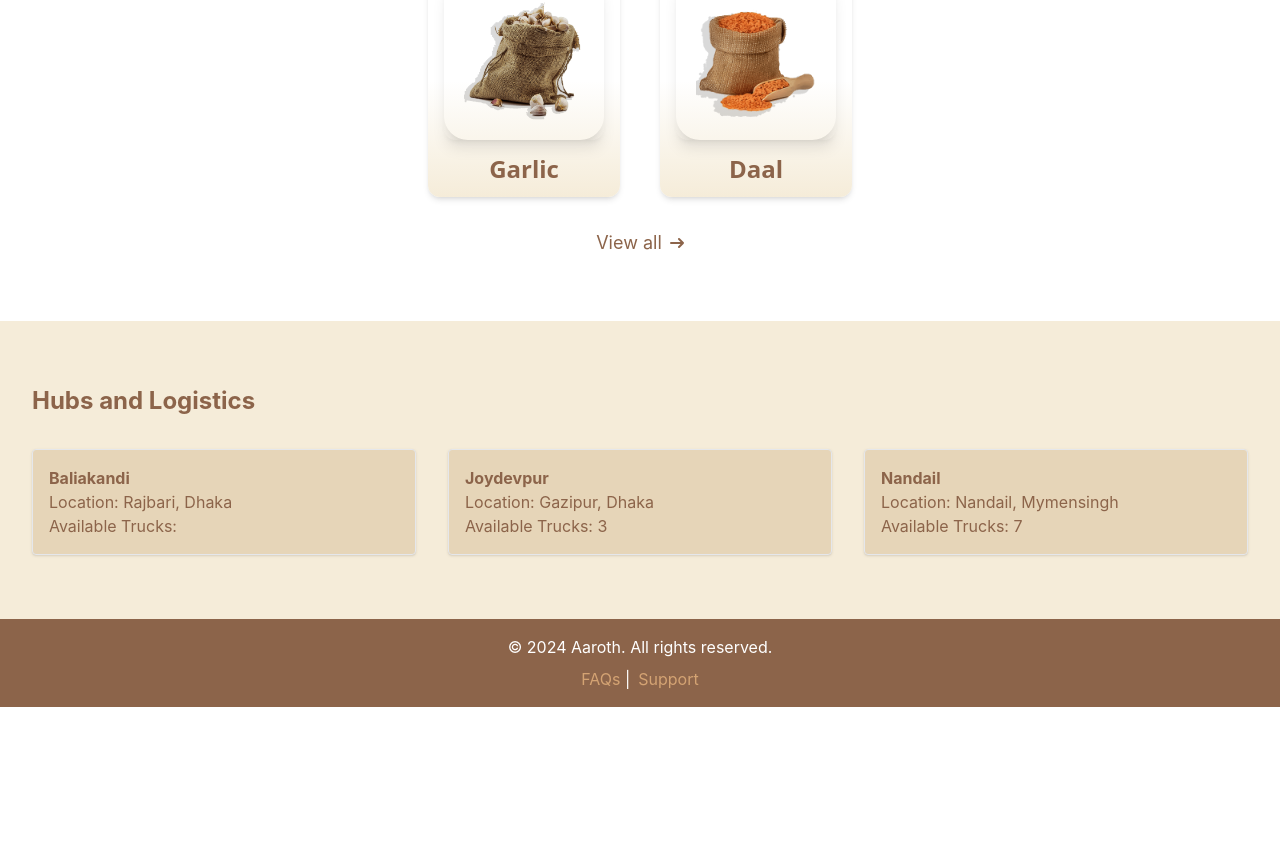
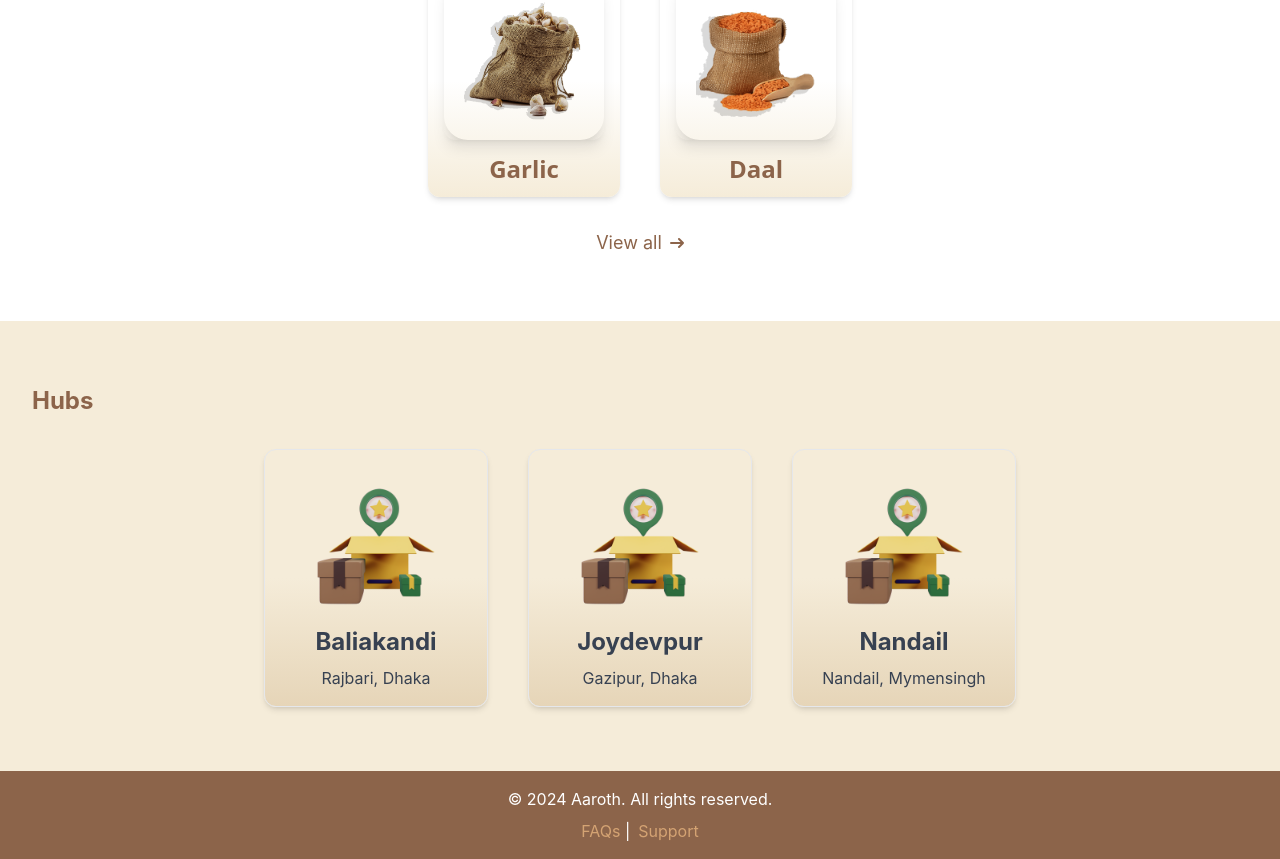
Before and after one commit to MdMirzaShihab/AarothBuyerFrontend, a React app: page / in a window 1280 px wide. Shown: the part 1078-1937 px from the top of the page. Before the commit the page ends 1785 px from the top, so only its background shows below. Built offline with nearby package versions, Linux system fonts and the light colour scheme; the HTML template or start-up script is replaced by a standard one.

Commit message:
Stylize hubs section in the home page

```diff
--- a/src/assets/index.js
+++ b/src/assets/index.js
@@ -7,5 +7,6 @@ import GarlicImg from "./Catagories/Garlic.png";
 import DaalImg from "./Catagories/Daal.png";
 import Logo from "./Logo.png";
 import Leaves from "./Leaves.png";
+import HubImg from "./HubImg.png";
 
-export { OnionImg, PotatoImg, TomatoImg, RiceImg, ChiliImg, GarlicImg, DaalImg, Logo, Leaves };
+export { OnionImg, PotatoImg, TomatoImg, RiceImg, ChiliImg, GarlicImg, DaalImg, Logo, Leaves, HubImg };
--- a/src/components/HubsInfo.jsx
+++ b/src/components/HubsInfo.jsx
@@ -1,20 +1,28 @@
+import { HubImg } from "../assets";
 import { hubs } from "../constants";
 
+
+const HubCard = ({ hubs }) => {
+  return (
+    <div className={`flex flex-col items-center group border p-4 w-56 group bg-gradient-to-b from-transparent via-transparent to-earthy-tan relative rounded-xl bg-clip-border  text-gray-700 shadow-md h-full transition-transform duration-700 transform hover:-translate-y-3`}>
+                <img
+            src={ HubImg }
+            alt={`${hubs.name}'s picture`}
+            className={`w-40 p-5 group-hover:scale-110 transition duration-500 ease-in-out`}
+          />
+      <h3 className="font-bold text-2xl pb-2">{hubs.name}</h3>
+      <p>{hubs.location}</p>
+    </div>
+  );
+};
 
 const HubsInfo = () => {
   return (
     <section className="py-16 px-8 bg-earthy-beige">
-      <h2 className="text-2xl font-bold text-earthy-brown">Hubs and Logistics</h2>
-      <div className="grid grid-cols-1 md:grid-cols-3 gap-8 mt-8">
-        {hubs.map((hub, index) => (
-          <div
-            key={index}
-            className="border p-4 rounded shadow bg-earthy-tan text-earthy-brown"
-          >
-            <h3 className="font-bold">{hub.name}</h3>
-            <p>Location: {hub.location}</p>
-            <p>Available Trucks: {hub.availableTrucks}</p>
-          </div>
+      <h2 className="text-2xl font-bold text-earthy-brown">Hubs</h2>
+      <div className="flex flex-wrap justify-center gap-10 mt-8">
+        {hubs.map((hub) => (
+          <HubCard key={hub.hubId} hubs={hub} />
         ))}
       </div>
     </section>
--- a/src/constants/index.js
+++ b/src/constants/index.js
@@ -116,9 +116,9 @@ const productCatagories =  [
   ]
 
   const hubs = [
-    { name: "Baliakandi", location: "Rajbari, Dhaka", AvgPrice: 120 },
-    { name: "Joydevpur", location: "Gazipur, Dhaka", availableTrucks: 3 },
-    { name: "Nandail", location: "Nandail, Mymensingh", availableTrucks: 7 },
+    { hubId: 1, name: "Baliakandi", location: "Rajbari, Dhaka" },
+    { hubId: 2, name: "Joydevpur", location: "Gazipur, Dhaka" },
+    { hubId: 3, name: "Nandail", location: "Nandail, Mymensingh" },
   ];
 
 
```
